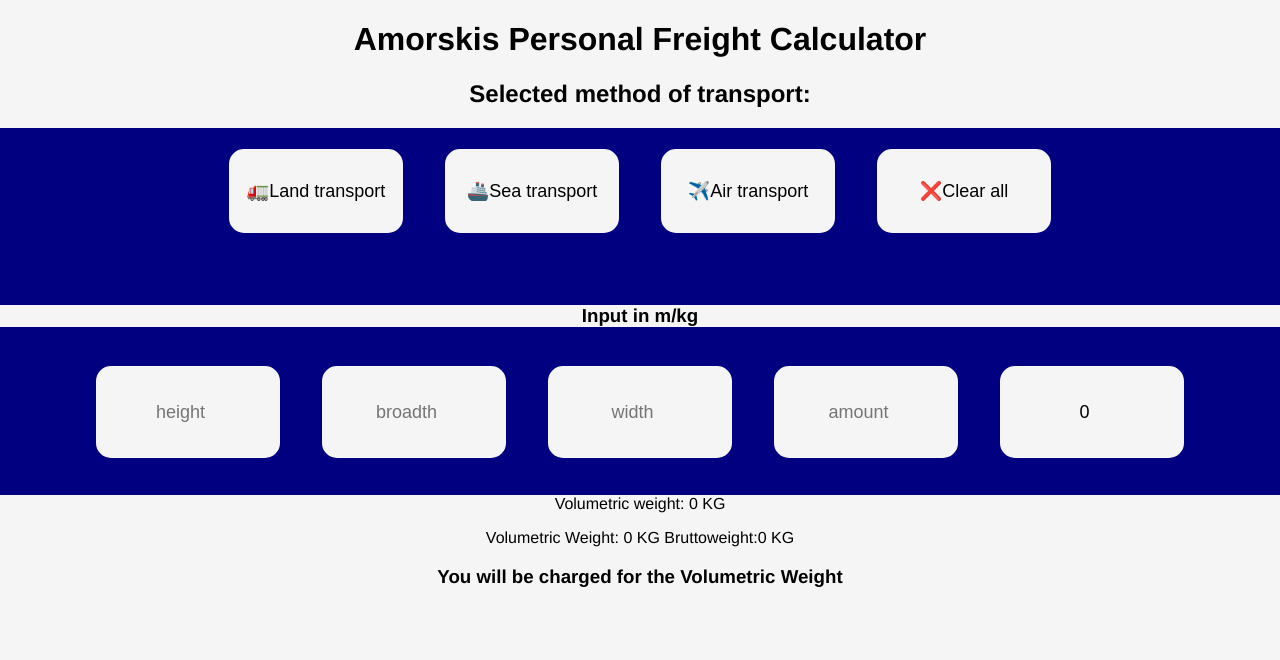
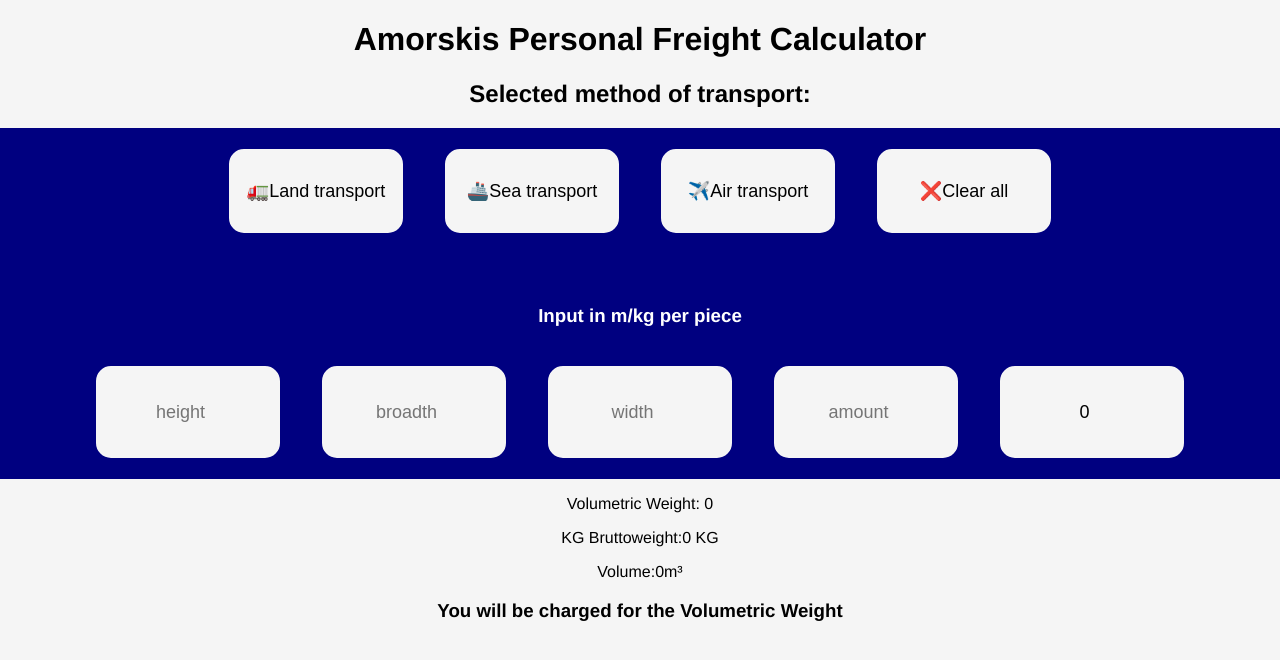
Before and after one commit to SenyorSchmidt/CargoCalculator, a React (Create React App) app: page / in a window 1280 px wide. Shown: the top 660 px of the page. Built offline with nearby package versions, Linux system fonts and the light colour scheme.

Commit message:
Update App.js

```diff
--- a/src/App.js
+++ b/src/App.js
@@ -2,9 +2,13 @@ import './App.css';
 import {useReducer, useState} from "react";
 
 
+
 function App() {
+
+  const [formData, setFormData] = useState({height: "", broadth: "", width: "", amount: "", weight: "0"})
+
   const [volumetricWeight, setVolumetricWeight] = useState(0);
-  const [formData, setFormData] = useState({height: "", broadth: "", width: "", amount: "", weight: "0"})
+  const [loadingFactor, setLoadingFactor] = useState(null);
 
   function landCalculator(height, broadth, width, amount) {
       setVolumetricWeight( height * broadth * width * 333 * amount);
@@ -12,6 +16,7 @@ function App() {
 
   function seaCalculator(height, broadth, width, amount) {
       setVolumetricWeight(height * broadth * width * amount);
+      setLoadingFactor ((formData.height * formData.broadth * formData.width)/(formData.weight / 1000));
     }
 
   function airCalculator(height, broadth, width, amount) {
@@ -49,16 +54,17 @@ const reducer = (state, action) => {
         <button onClick={clearAll}>❌Clear all</button>
       </section>
       <section className="inputs">
-        <h3>Input in m/kg</h3>
+        <h3 className='headerInput'>Input in m/kg per piece</h3>
             <input type = "number" name="height" placeholder="height" value={formData.height} onChange={changeHandler}></input>
             <input type = "number" name="broadth" placeholder="broadth" value={formData.broadth} onChange={changeHandler}></input>
             <input type = "number" name="width" placeholder="width" value={formData.width} onChange={changeHandler}></input>
             <input type = "number" name="amount" placeholder="amount" value={formData.amount} onChange={changeHandler}></input>
             <input type = "number" name="weight" placeholder="weight" value={formData.weight} onChange={changeHandler}></input>
-            <p>Volumetric weight: {volumetricWeight} KG</p>
         </section>
         <section className="comparisson">
-            <p>Volumetric Weight: {volumetricWeight} KG Bruttoweight:{formData.weight} KG</p>
+            <p>Volumetric Weight: {volumetricWeight} </p>
+            <p>KG Bruttoweight:{formData.weight * formData.amount} KG</p>
+            <p>Volume:{formData.height * formData.broadth * formData.width}m³</p>
             <h3>{volumetricWeight < formData.weight * formData.amount ? "You will be charged for the Bruttoweight" : "You will be charged for the Volumetric Weight"}</h3>
         </section>
     </div>
```
Lines whose indentation alone changed are shown as unchanged.
